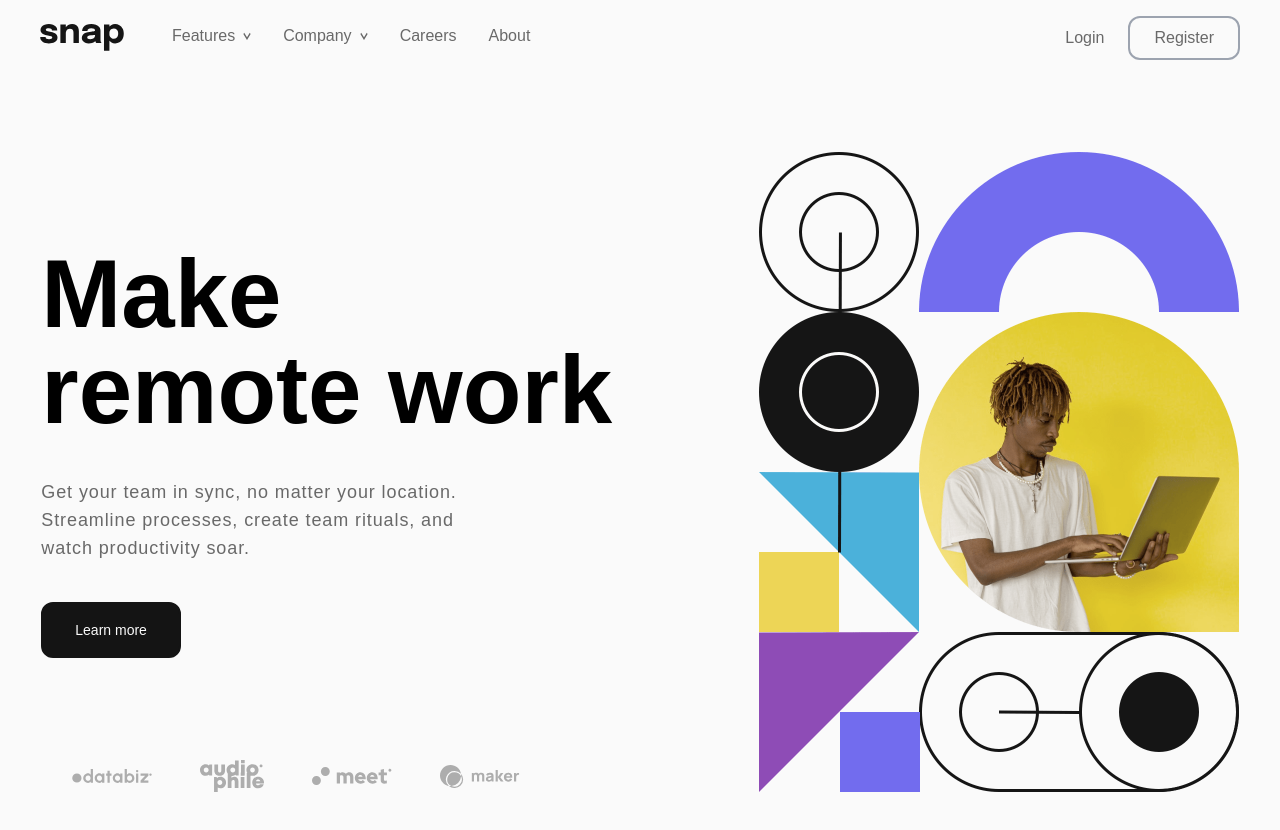
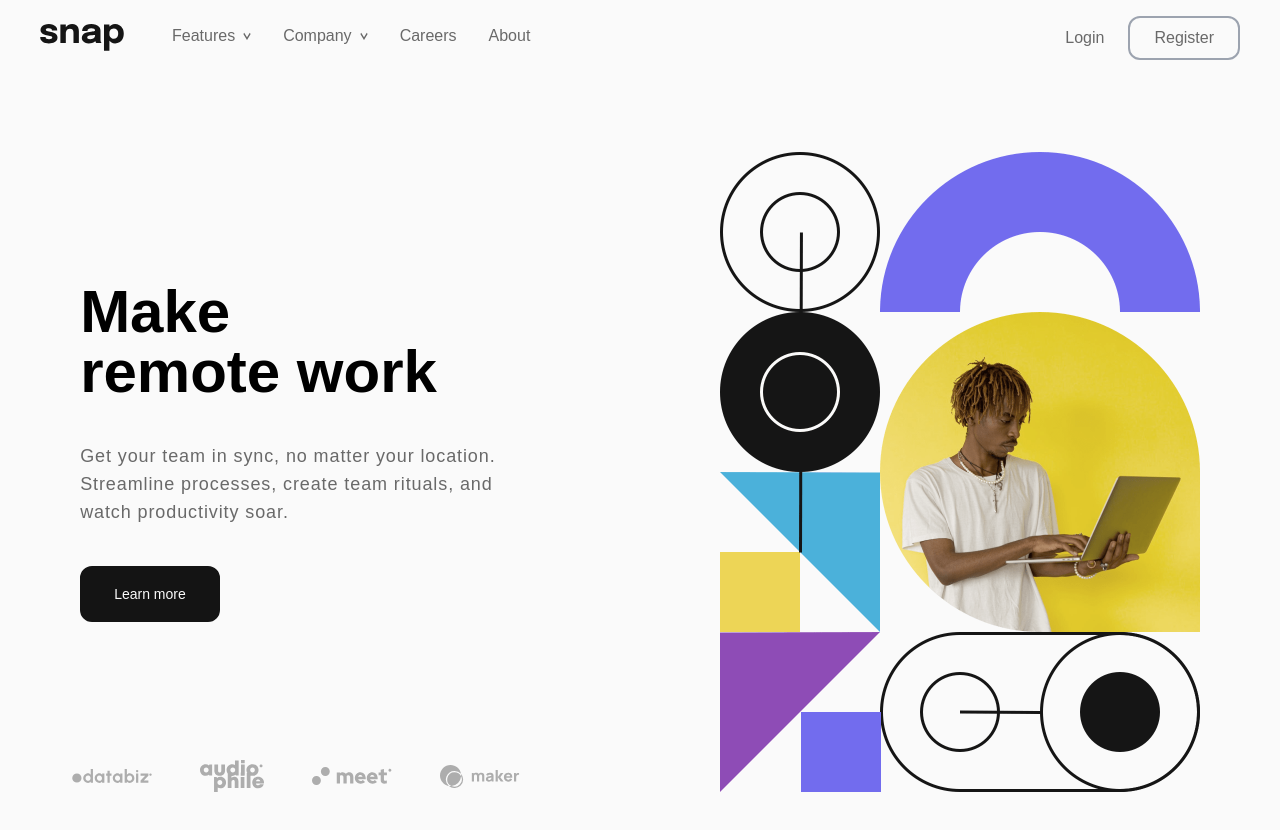
Before and after one commit to mdubelbeis/intro-section-db-menu, a React (Create React App) app: page / in a window 1280 px wide. Shown: the top 830 px of the page. Built offline with nearby package versions, Linux system fonts and the light colour scheme.

Commit message:
resized text/vertical spacing

```diff
--- a/src/components/Info.component.js
+++ b/src/components/Info.component.js
@@ -1,7 +1,7 @@
 const Info = () => {
   return (
     <div className="text-center space-y-6 max-w-xl mx-auto lg:text-left lg:mb-10 lg:space-y-10">
-      <h1 className="text-4xl font-bold mt-10 lg:text-8xl lg:mt-0">
+      <h1 className="text-4xl font-bold mt-10 lg:text-6xl lg:mt-0">
         <span className="lg:block">Make</span> remote work
       </h1>
       <p className="text-medium-gray lg:text-md lg:tracking-wider">
```
